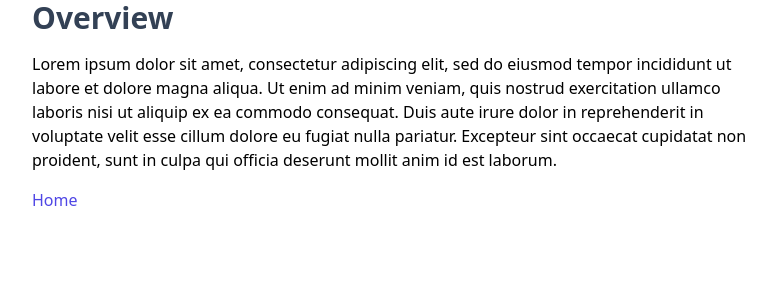
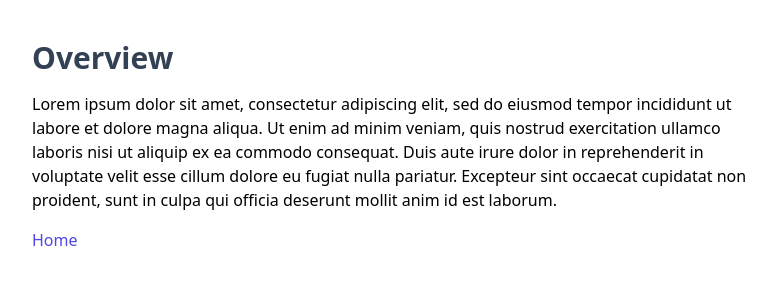
Before and after one commit to tedigc/pmadocs.click, a React (Vite) app: page /overview in a window 1280 px wide. Shown: the top 300 px of the page, without its empty margins (240-1016 px from the left). Built offline with nearby package versions, Linux system fonts and the light colour scheme.

Commit message:
feat: add default layout, fix link

```diff
--- a/src/App.tsx
+++ b/src/App.tsx
@@ -1,5 +1,6 @@
 import React, { Suspense } from "react";
 import { createBrowserRouter, RouterProvider } from "react-router-dom";
+import { DefaultLayout } from "./components/layout/DefaultLayout/DefaultLayout";
 
 const HomePage = React.lazy(() => import("./components/pages/HomePage/HomePage"));
 const IntroductionPage = React.lazy(() => import("./components/pages/IntroductionPage/IntroductionPage"));
@@ -26,9 +27,11 @@ const router = createBrowserRouter([
 
 function App() {
   return (
-    <Suspense>
-      <RouterProvider router={router} />
-    </Suspense>
+    <DefaultLayout>
+      <Suspense>
+        <RouterProvider router={router} />
+      </Suspense>
+    </DefaultLayout>
   );
 }
 
--- /dev/null
+++ b/src/components/layout/DefaultLayout/DefaultLayout.tsx
@@ -0,0 +1,7 @@
+import { PropsWithChildren } from "react";
+
+export type DefaultLayoutProps = PropsWithChildren<Record<string, unknown>>;
+
+export const DefaultLayout = ({ children }: DefaultLayoutProps) => {
+  return <div className="py-10">{children}</div>;
+};
--- a/src/components/pages/HomePage/HomePage.tsx
+++ b/src/components/pages/HomePage/HomePage.tsx
@@ -8,7 +8,7 @@ export default function OverviewPage() {
       <Heading1>Home</Heading1>
       <ul>
         <li>
-          <Link to="/overview">Introduction</Link>
+          <Link to="/introduction">Introduction</Link>
         </li>
         <li>
           <Link to="/overview">Overview</Link>
```
